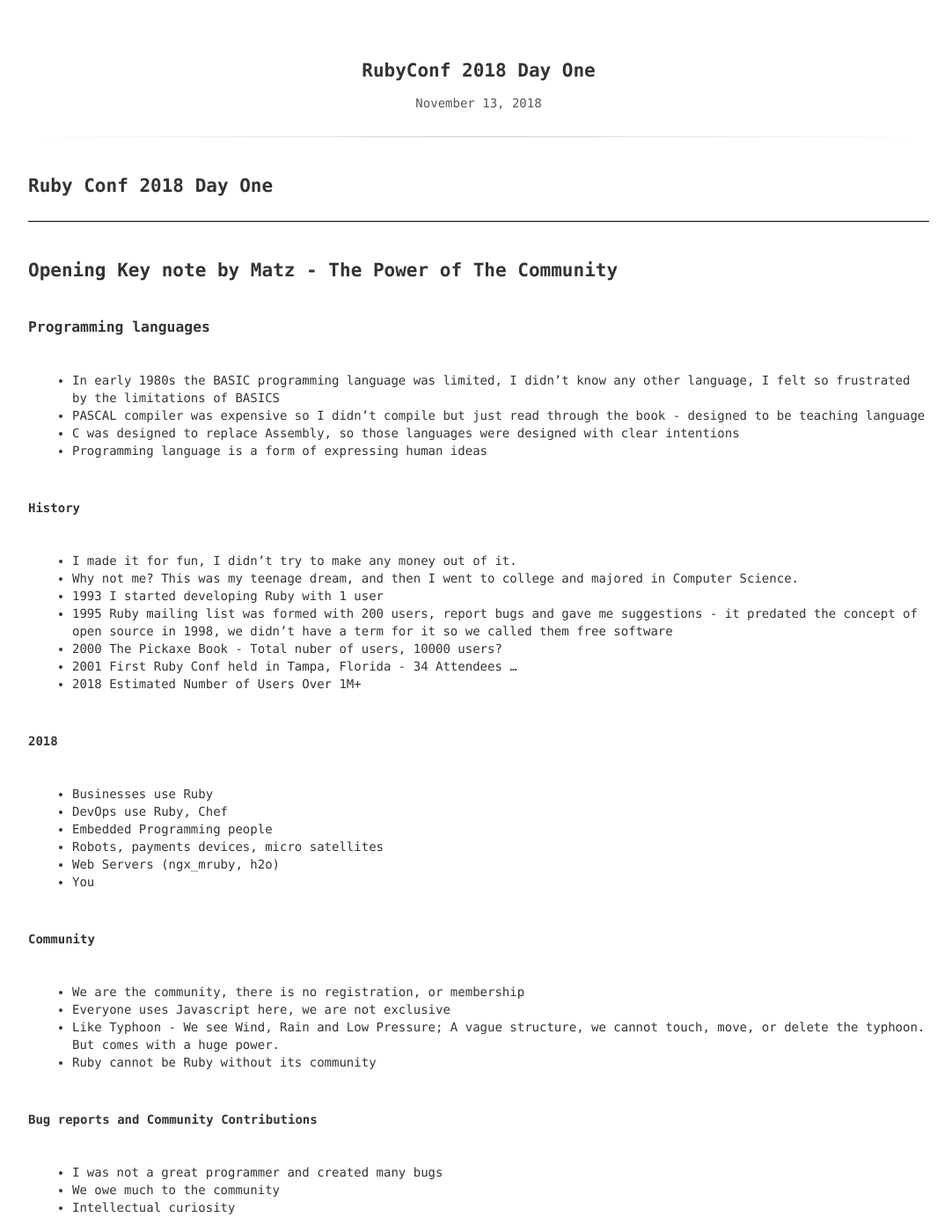
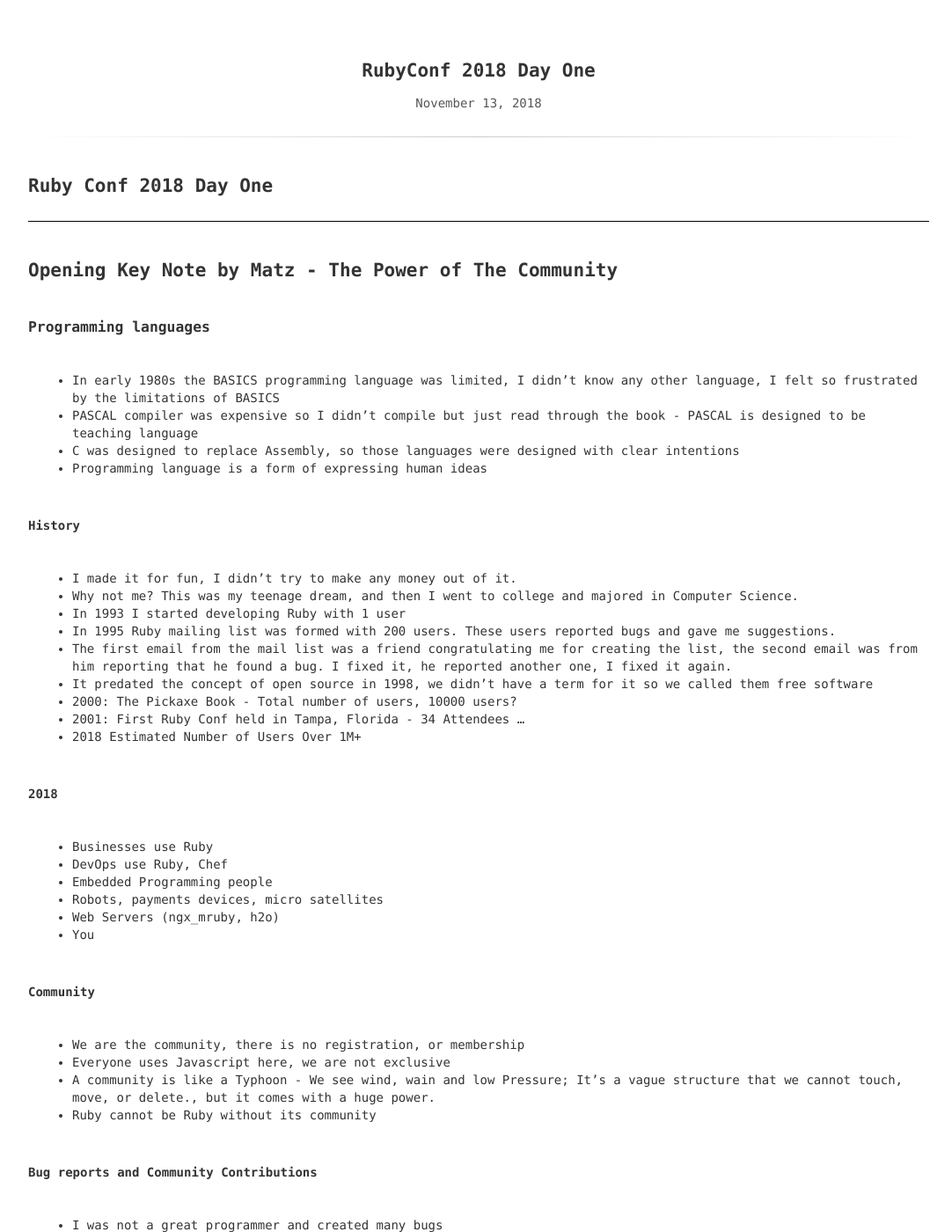
Before and after one commit to fengtingzhang/blog, a Jekyll site: the page built from _posts/2018-11-13-rubyconf-2018-day-one.md, in a window 1280 px wide and 1400 px high. Shown: the whole window at 88% size, without its empty margins (96-1178 px from the left). Built offline with Jekyll 4.4.1, drawn with Linux system fonts in a browser that asks for light colours; some of the changed text lies outside the part shown.

Commit message:
Update 2018-11-13-rubyconf-2018-day-one.md

```diff
--- a/_posts/2018-11-13-rubyconf-2018-day-one.md
+++ b/_posts/2018-11-13-rubyconf-2018-day-one.md
@@ -12,23 +12,25 @@
 ----------
 
 
-## Opening Key note by Matz - The Power of The Community
+## Opening Key Note by Matz - The Power of The Community
 
 ### Programming languages
 
-* In early 1980s the BASIC programming language was limited, I didn't know any other language, I felt so frustrated by the limitations of BASICS
-* PASCAL compiler was expensive so I didn't compile but just read through the book - designed to be teaching language
+* In early 1980s the BASICS programming language was limited, I didn't know any other language, I felt so frustrated by the limitations of BASICS
+* PASCAL compiler was expensive so I didn't compile but just read through the book - PASCAL is designed to be teaching language
 * C was designed to replace Assembly, so those languages were designed with clear intentions
 * Programming language is a form of expressing human ideas
 
 #### History
 * I made it for fun, I didn't try to make any money out of it.
 * Why not me? This was my teenage dream, and then I went to college and majored in Computer Science.
-* 1993 I started developing Ruby with 1 user
-* 1995 Ruby mailing list was formed with 200 users, report bugs and gave me suggestions - it predated the concept of open source in 1998, we didn't have a term for it so we called them free software
-* 2000 The Pickaxe Book - Total nuber of users, 10000 users?
-* 2001 First Ruby Conf held in Tampa, Florida - 34 Attendees
-...
+* In 1993 I started developing Ruby with 1 user
+* In 1995 Ruby mailing list was formed with 200 users. These users reported bugs and gave me suggestions.
+* The first email from the mail list was a friend congratulating me for creating the list, the second email was from him reporting that he found a bug. I fixed it, he reported another one, I fixed it again.
+* It predated the concept of open source in 1998, we didn't have a term for it so we called them free software
+* 2000: The Pickaxe Book - Total number of users, 10000 users?
+* 2001: First Ruby Conf held in Tampa, Florida - 34 Attendees
+  ...
 * 2018 Estimated Number of Users Over 1M+
 
 #### 2018
@@ -42,14 +44,13 @@
 #### Community
 * We are the community, there is no registration, or membership
 * Everyone uses Javascript here, we are not exclusive
-* Like Typhoon - We see Wind, Rain and Low Pressure; A vague structure, we cannot touch, move, or delete the typhoon. But comes with a huge power.
+* A community is like a Typhoon - We see wind, wain and low Pressure; It's a vague structure that we cannot touch, move, or delete., but it comes with a huge power.
 * Ruby cannot be Ruby without its community
 
 
 #### Bug reports and Community Contributions
 * I was not a great programmer and created many bugs
-* We owe much to the community
-* Intellectual curiosity
+* We owe much to the community and its intellectual curiosity
 
 #### Features from community contributions
 * I was not the one that came up with these ideas
@@ -67,7 +68,7 @@
 * Comfortable
 * Intellectual Challenge
 * We (the core members) need to feed the community, like feeding a shark
-# Are we losing the members
+* Are we losing the members?
 
 #### Hype cycle
 ![Hype cycle](https://emtemp.gcom.cloud/ngw/globalassets/en/research/images/illustrations/researchmethodology-illustration-hype-cycle.jpg "Hype cycle")
@@ -112,13 +113,9 @@
 * Games People Play by Eric Berne
 
 #### Roles
-* Parent
-* Adult
-* Child
-
-* Perpetrator, Rescuer, and Victim
-* I'm not a victim
-* Code review
+* Parent, Adult, and Child dyanmic
+* Perpetrator, Rescuer, and Victim dynamic
+* Code review, other developer interactions - remember that I'm not a victim
 
 ## Designing Engineering Teams
 
@@ -213,7 +210,7 @@
 1. Documentations
 
 Examples:
-1. [OpenAPI](httsp://openapis.org)
+1. [OpenAPI](https://openapis.org)
 1. Swagger
 1. GRPC/Protobuf
 
@@ -247,7 +244,7 @@
 1. Customize the generator
 
 ### Additional resources
-[rubyconf2018](https://daniel-azuma.com/rubyconf2018)
+[Yes, you should provide a client library for your API! (RubyConf 2018)](http://daniel-azuma.com/articles/talks/rubyconf-2018)
 
 
 ## Uncoupling systems - Jeremy Hanna
```
Also changed, not shown: other parts of _posts/2018-11-13-rubyconf-2018-day-one.md (+1 -1 lines).
